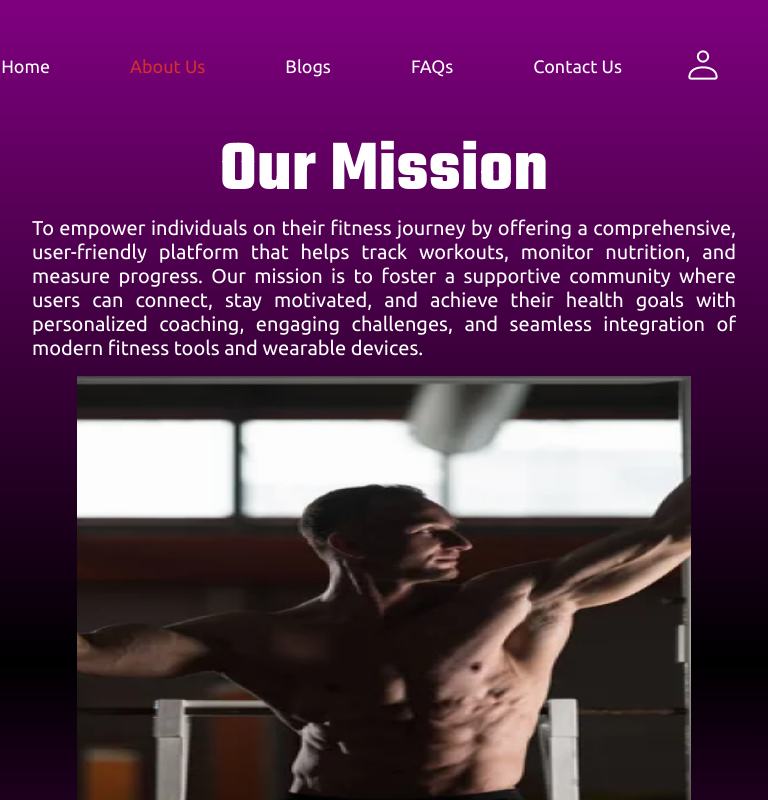
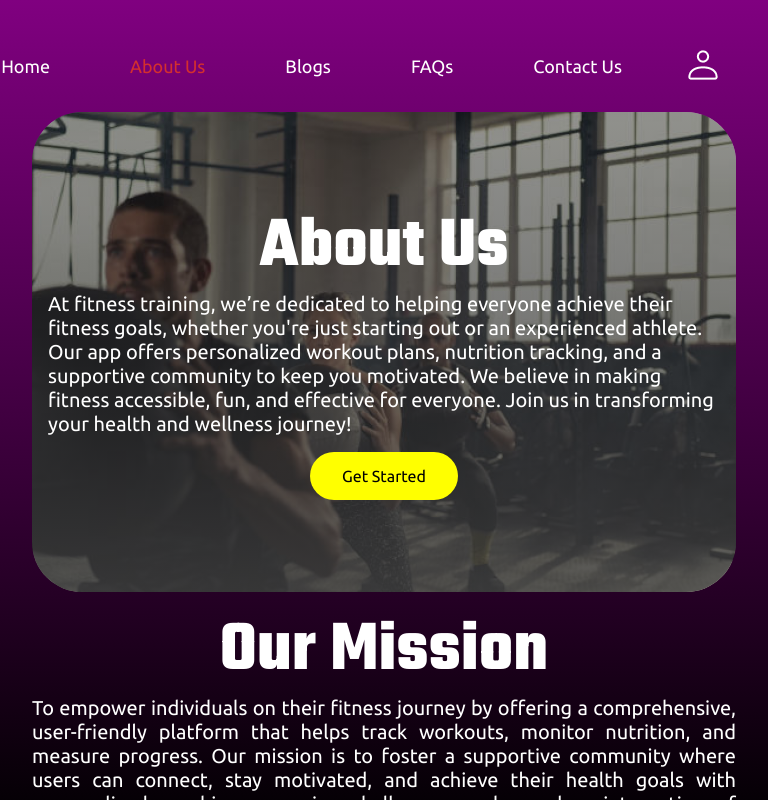
Before and after one commit to AleenaJabeen/Fitness-App, a React (Create React App) app: page /about in a window 768 px wide. Shown: the top 800 px of the page. Built offline with nearby package versions, Linux system fonts and the light colour scheme.

Commit message:
Mainsection added

```diff
--- a/src/components/AboutComponent/About.jsx
+++ b/src/components/AboutComponent/About.jsx
@@ -8,7 +8,7 @@ function About() {
   return (
     <>
       <section className={styles.aboutSection}>
-        {/* <MainAbout/> */}
+        <MainAbout/>
         <Mission/>
         <Vision/>
 
--- a/src/styles/AboutStyles/About.module.css
+++ b/src/styles/AboutStyles/About.module.css
@@ -6,13 +6,13 @@
 /* main about section styling */
 .mainAboutSection {
   background-size: cover;
-  height: 100%;
   border-radius: 50px;
   display: flex;
   justify-content: center;
   align-items: center;
   padding: 1rem;
   position: relative;
+height: 400px;
 }
 .aboutOverlay {
     width: 100%;
@@ -35,6 +35,7 @@ display: flex;
 justify-content: center;
 align-items: center;
 flex-direction: column;
+
 }
 
 .mainAbout h2 {
@@ -108,6 +109,9 @@ justify-self: center;
   text-align: justify;
 }
 @media (min-width: 576px) and (max-width: 992px) {
+  .mainAboutSection{
+    height: 60vh;
+  }
   .mainAbout h2 {
     font-size: 4.5rem;
     line-height: 5.5rem;
--- a/src/styles/LayoutStyles/Navbar.module.css
+++ b/src/styles/LayoutStyles/Navbar.module.css
@@ -8,7 +8,6 @@
   justify-content: space-between;
   gap: 1rem;
 }
-
 .navbar ul {
   width: 60vw;
   display: flex;
```
